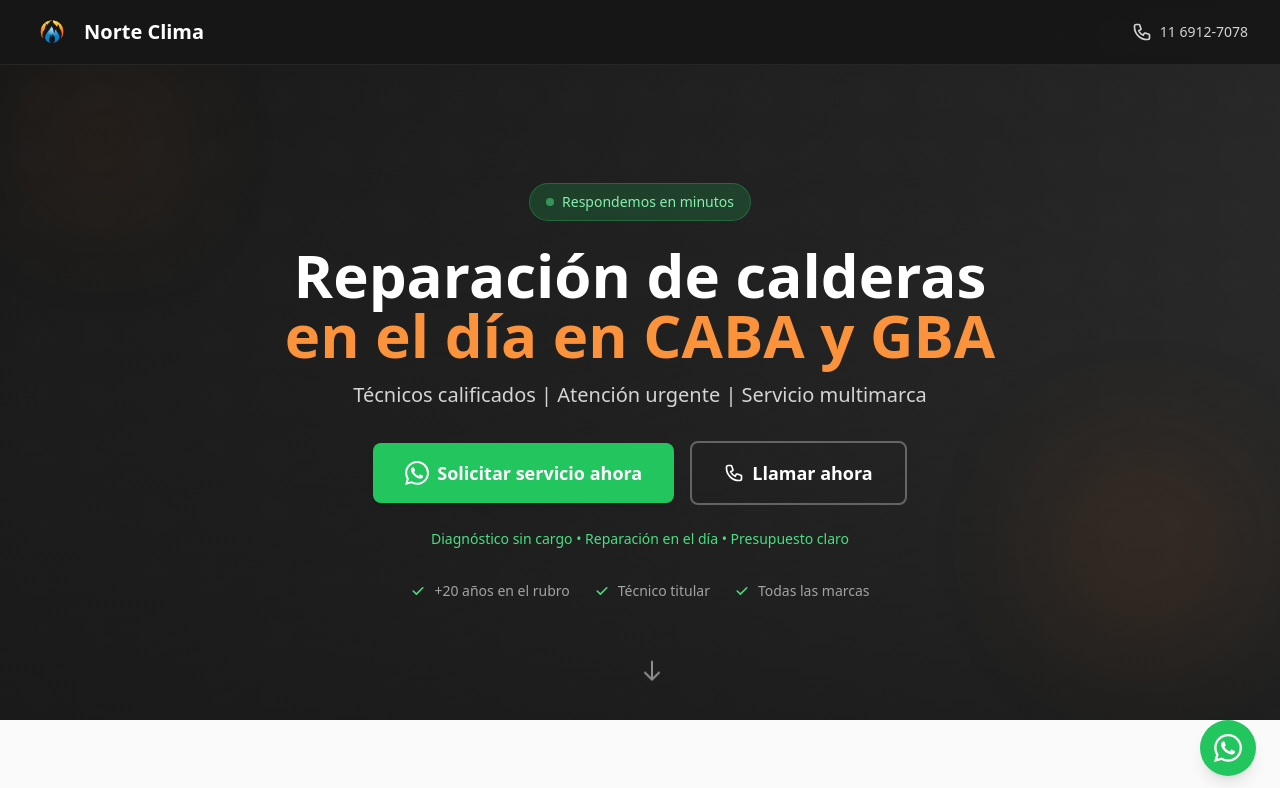
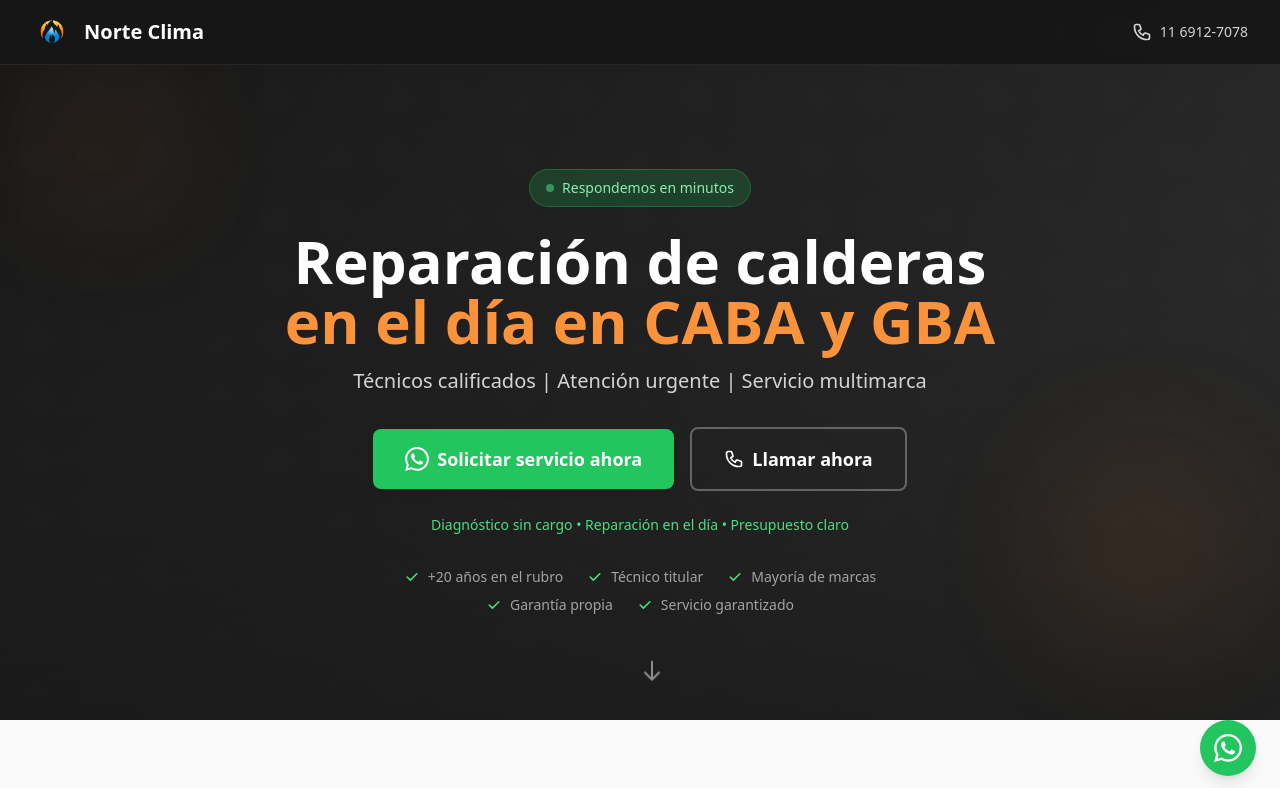
Before and after one commit to tomas0011/calderas-ya, a Next.js app: page / in a window 1280 px wide. Shown: the top 788 px of the page. Built offline with nearby package versions, Linux system fonts and the light colour scheme.

Commit message:
cambios menores

```diff
--- a/components/Footer.tsx
+++ b/components/Footer.tsx
@@ -87,6 +87,10 @@ export default function Footer() {
             <p className="text-xs text-neutral-600 text-center md:text-right">
               Este sitio web es informativo y no representa servicio oficial de ninguna marca.
             </p>
+
+            <p className="text-xs text-neutral-600 text-center md:text-left">
+              No somos servicio técnico oficial de Baxi ni Caldaia. Trabajamos de forma independiente, especializados en estas marcas.
+            </p>
           </div>
         </div>
       </div>
--- a/components/Hero.tsx
+++ b/components/Hero.tsx
@@ -70,7 +70,17 @@ export default function Hero() {
             </div>
             <div className="flex items-center gap-2">
               <CheckIcon />
-              <span>Todas las marcas</span>
+              <span>Mayoría de marcas</span>
+            </div>
+          </div>
+          <div className="flex flex-wrap items-center justify-center gap-6 text-neutral-400 text-sm mt-2">
+            <div className="flex items-center gap-2">
+              <CheckIcon />
+              <span>Garantía propia</span>
+            </div>
+            <div className="flex items-center gap-2">
+              <CheckIcon />
+              <span>Servicio garantizado</span>
             </div>
           </div>
         </div>
```
